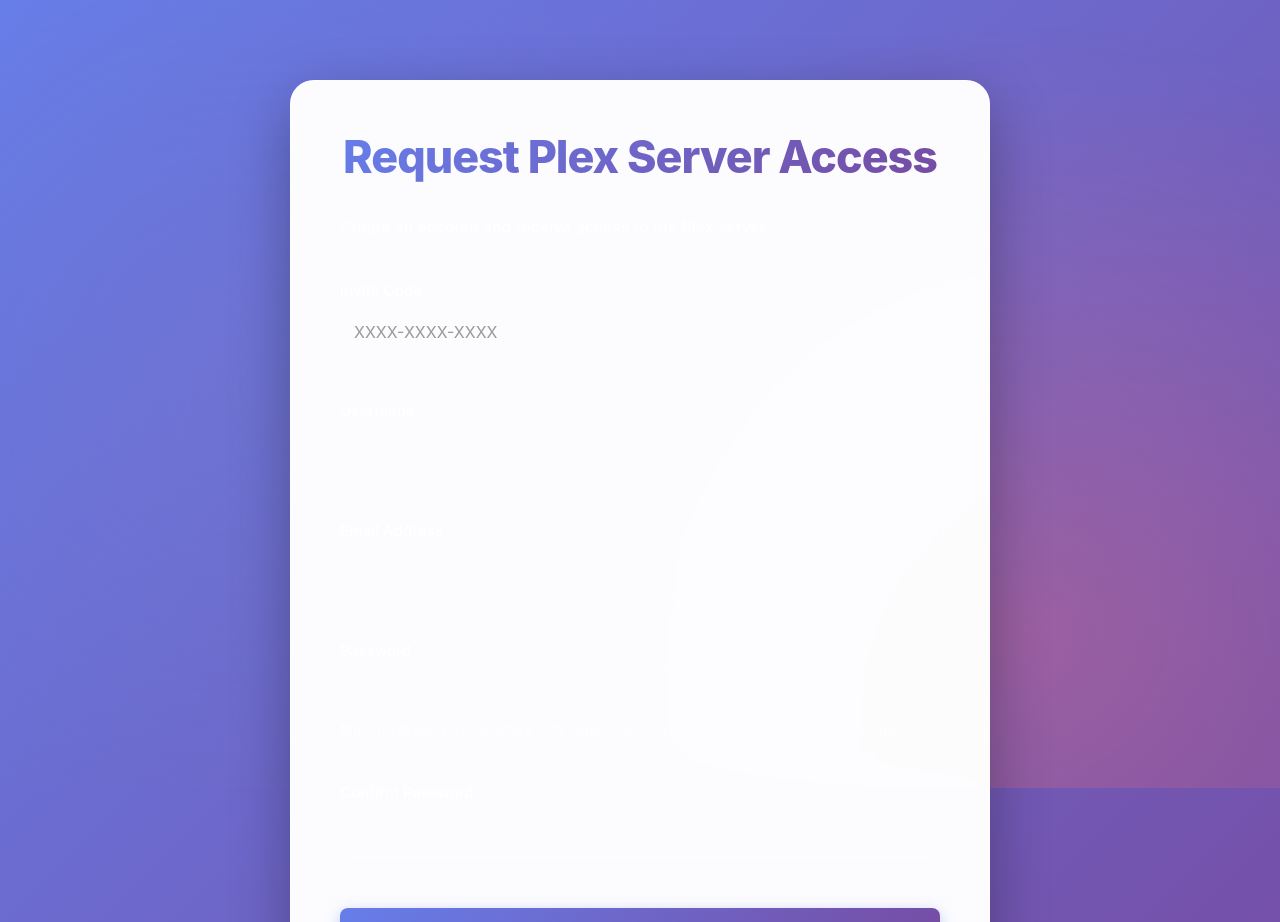
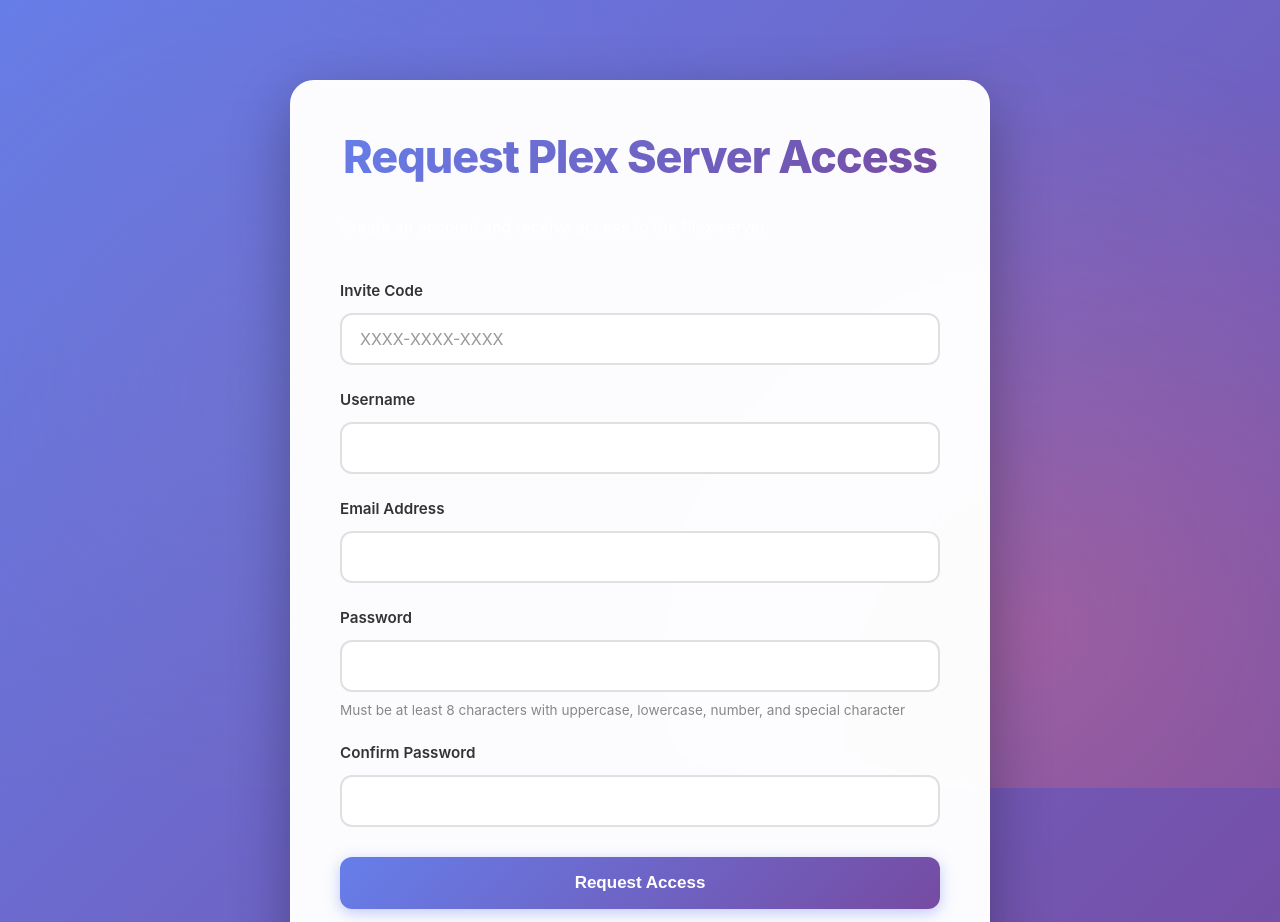
Before and after one commit to opisaac9001/media-request-portal, a Next.js app: page /access in a window 1280 px wide. Shown: the top 922 px of the page. Built offline with nearby package versions, Linux system fonts and the light colour scheme.

Commit message:
Fix label visibility on access page - use default CSS styling

```diff
--- a/pages/access.tsx
+++ b/pages/access.tsx
@@ -73,171 +73,56 @@
           </div>
         )}
 
-                <form onSubmit={handleSubmit} style={{ width: '100%' }}>
-          <div style={{ marginBottom: '20px' }}>
-            <label htmlFor="invite_code" style={{
-              display: 'block',
-              marginBottom: '8px',
-              color: 'white',
-              fontWeight: '500'
-            }}>
-              Invite Code
-            </label>
+                <form onSubmit={handleSubmit}>
+          <label htmlFor="invite_code">Invite Code</label>
           <input
             type="text"
             id="invite_code"
             name="invite_code"
             placeholder="XXXX-XXXX-XXXX"
             required
-              style={{
-                width: '100%',
-                padding: '12px',
-                borderRadius: '8px',
-                border: '2px solid rgba(255, 255, 255, 0.2)',
-                background: 'rgba(255, 255, 255, 0.1)',
-                color: 'white',
-                fontSize: '16px',
-                transition: 'all 0.3s ease',
-              }}
+            disabled={isSubmitting}
           />
-          </div>
 
-          <div style={{ marginBottom: '20px' }}>
-            <label htmlFor="username" style={{
-              display: 'block',
-              marginBottom: '8px',
-              color: 'white',
-              fontWeight: '500'
-            }}>
-              Username
-            </label>
+          <label htmlFor="username">Username</label>
           <input
             type="text"
             id="username"
             name="username"
             required
-              style={{
-                width: '100%',
-                padding: '12px',
-                borderRadius: '8px',
-                border: '2px solid rgba(255, 255, 255, 0.2)',
-                background: 'rgba(255, 255, 255, 0.1)',
-                color: 'white',
-                fontSize: '16px',
-                transition: 'all 0.3s ease',
-              }}
+            disabled={isSubmitting}
           />
-          </div>
 
-          <div style={{ marginBottom: '20px' }}>
-            <label htmlFor="email" style={{
-              display: 'block',
-              marginBottom: '8px',
-              color: 'white',
-              fontWeight: '500'
-            }}>
-              Email Address
-            </label>
+          <label htmlFor="email">Email Address</label>
           <input
             type="email"
             id="email"
             name="email"
             required
-              style={{
-                width: '100%',
-                padding: '12px',
-                borderRadius: '8px',
-                border: '2px solid rgba(255, 255, 255, 0.2)',
-                background: 'rgba(255, 255, 255, 0.1)',
-                color: 'white',
-                fontSize: '16px',
-                transition: 'all 0.3s ease',
-              }}
+            disabled={isSubmitting}
           />
-          </div>
 
-          <div style={{ marginBottom: '20px' }}>
-            <label htmlFor="password" style={{
-              display: 'block',
-              marginBottom: '8px',
-              color: 'white',
-              fontWeight: '500'
-            }}>
-              Password
-            </label>
+          <label htmlFor="password">Password</label>
           <input
             type="password"
             id="password"
             name="password"
             required
             minLength={8}
-              style={{
-                width: '100%',
-                padding: '12px',
-                borderRadius: '8px',
-                border: '2px solid rgba(255, 255, 255, 0.2)',
-                background: 'rgba(255, 255, 255, 0.1)',
-                color: 'white',
-                fontSize: '16px',
-                transition: 'all 0.3s ease',
-              }}
+            disabled={isSubmitting}
           />
-            <small style={{
-              display: 'block',
-              marginTop: '5px',
-              color: 'rgba(255, 255, 255, 0.7)',
-              fontSize: '14px'
-            }}>
-              Must be at least 8 characters with uppercase, lowercase, number, and special character
-            </small>
-          </div>
+          <small>Must be at least 8 characters with uppercase, lowercase, number, and special character</small>
 
-          <div style={{ marginBottom: '20px' }}>
-            <label htmlFor="confirm_password" style={{
-              display: 'block',
-              marginBottom: '8px',
-              color: 'white',
-              fontWeight: '500'
-            }}>
-              Confirm Password
-            </label>
+          <label htmlFor="confirm_password">Confirm Password</label>
           <input
             type="password"
             id="confirm_password"
             name="confirm_password"
             required
-              style={{
-                width: '100%',
-                padding: '12px',
-                borderRadius: '8px',
-                border: '2px solid rgba(255, 255, 255, 0.2)',
-                background: 'rgba(255, 255, 255, 0.1)',
-                color: 'white',
-                fontSize: '16px',
-                transition: 'all 0.3s ease',
-              }}
+            disabled={isSubmitting}
           />
-          </div>
 
-          <button
-            type="submit"
-            disabled={isSubmitting}
-            style={{
-              width: '100%',
-              padding: '14px',
-              background: isSubmitting
-                ? 'rgba(255, 255, 255, 0.3)'
-                : 'linear-gradient(135deg, #667eea 0%, #764ba2 100%)',
-              color: 'white',
-              border: 'none',
-              borderRadius: '8px',
-              fontSize: '16px',
-              fontWeight: '600',
-              cursor: isSubmitting ? 'not-allowed' : 'pointer',
-              transition: 'all 0.3s ease',
-              marginBottom: '15px',
-            }}
-          >
+          <button type="submit" disabled={isSubmitting}>
             {isSubmitting ? 'Submitting...' : 'Request Access'}
           </button>
         </form>
```
Lines whose indentation alone changed are shown as unchanged.
